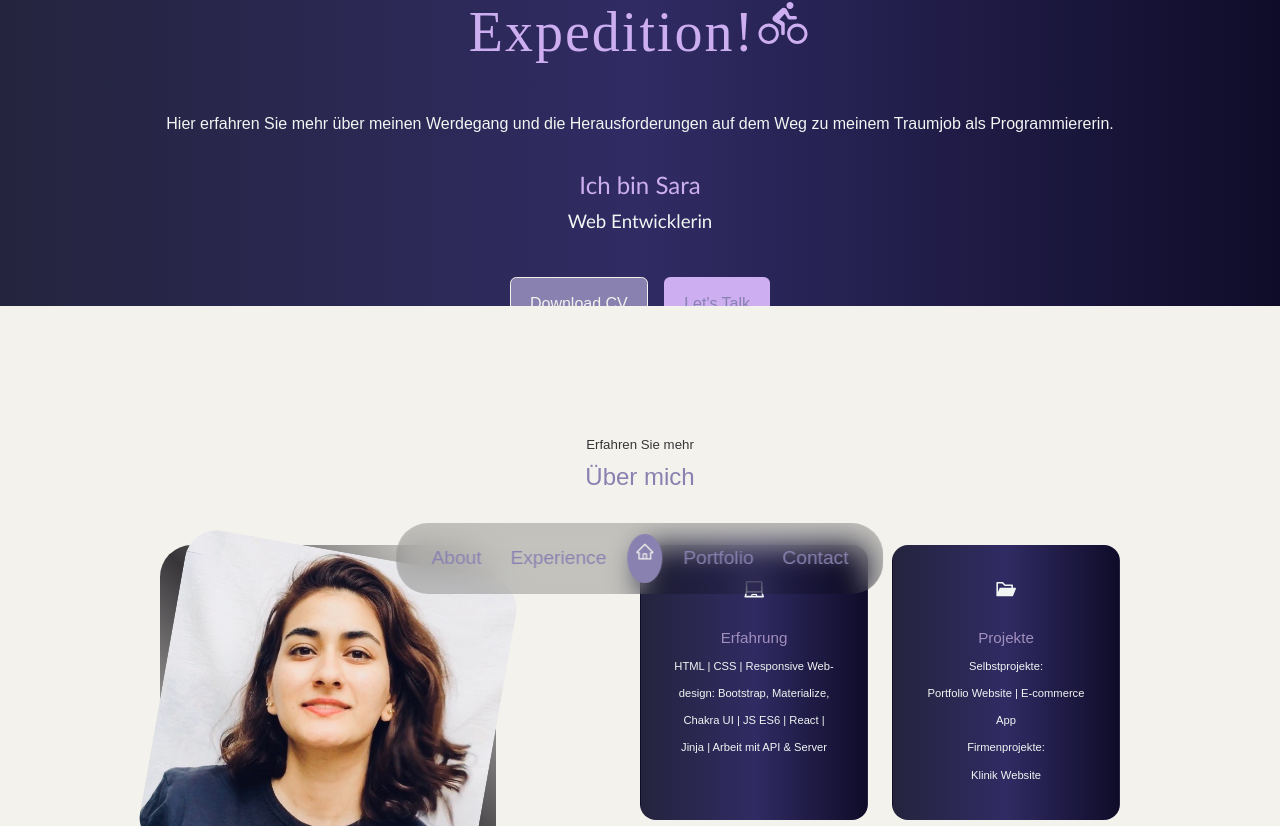
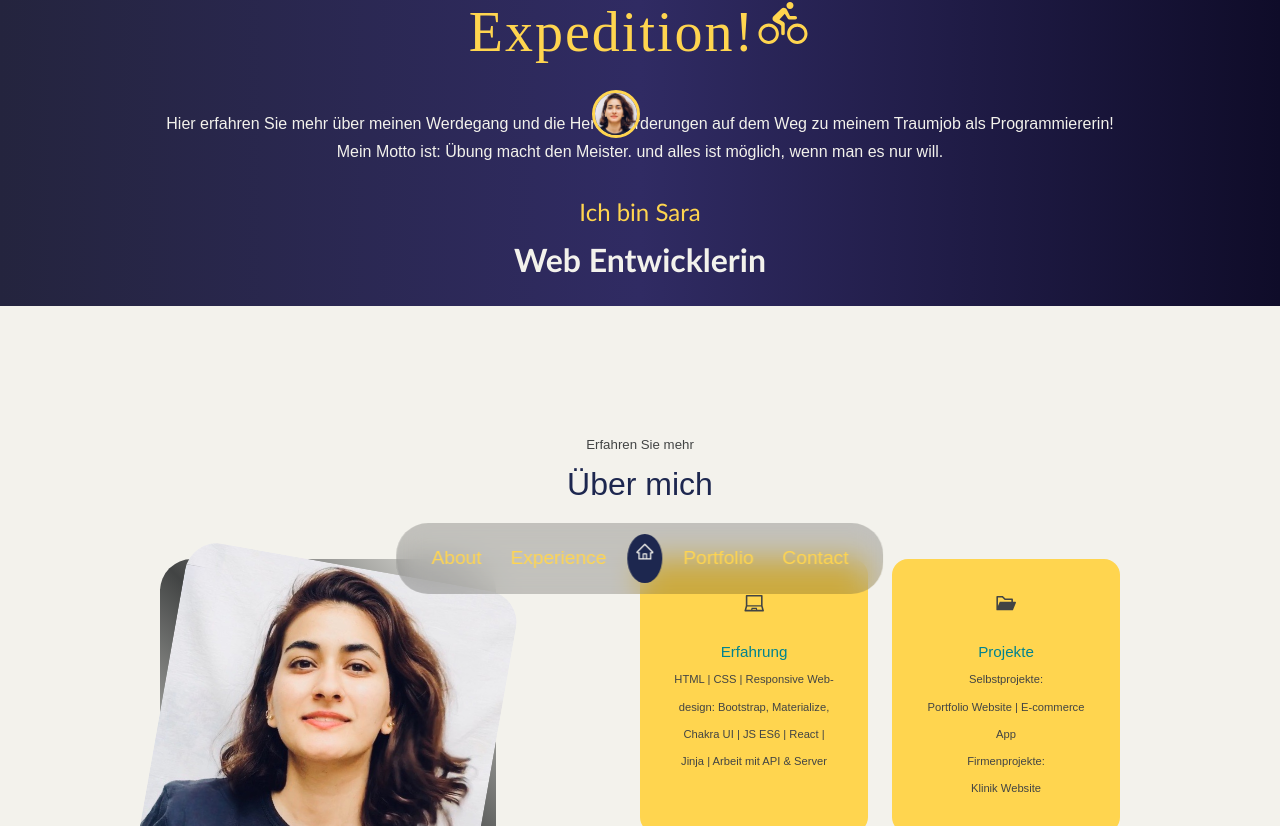
Before and after one commit to Sarah-Rz/mein-traumjob, a React (Create React App) app: page / in a window 1280 px wide. Shown: the part 174-1000 px from the top of the page. Built offline with nearby package versions, Linux system fonts and the light colour scheme; a web font is replaced by a local one.

Commit message:
hedaer changed

```diff
--- a/src/components/about/About.jsx
+++ b/src/components/about/About.jsx
@@ -42,7 +42,7 @@ const About = () => {
           </div>
           <div className="about__story">
           <p>
-          Hallo, mein Name ist Sara. Ich interessire mich für Frontend Web Entwicklung.
+          Hallo, mein Name ist Sara. Ich interessiere mich für Web Entwicklung.
           Im Januar 2022 habe ich zuerst mit Scrimba und dann mit FreeCodeCamp (interaktive Lern-Web-Plattform) angefangen zu programmieren.
           Ich habe einen langen Weg zurückgelegt, um endlich meinen Traumjob zu finden.
           Hier ist meine Geschichte, wie ich eine Entwicklerin wurde!
--- a/src/components/about/about.css
+++ b/src/components/about/about.css
@@ -35,10 +35,7 @@
 }
 
 .about__card {
-    background: #0f0c29;
-    background: -webkit-linear-gradient(to right, #24243e, #302b63, #0f0c29);
-    background: linear-gradient(to right, #24243e, #302b63, #0f0c29);
-
+   background: var(--color-bg);
 
     border: 1px solid transparent;
     border-radius: 1rem;
@@ -70,16 +67,18 @@
 
 .about__story {
     font-family: 'Poor Story', cursive;
-    font-size: 1.35rem;
+    font-size: 1.15rem;
     text-align: justify;
+    font-weight: bold;
 }
 
 .about__story-part-2 {
     font-family: 'Poor Story', cursive;
-    font-size: 1.35rem;
+    font-size: 1.15rem;
     width: 70%;
     margin: 20px auto;
     text-align: justify;
+    font-weight: bold;
     color: var(--color-dark);
 }
 
--- a/src/components/header/Header.jsx
+++ b/src/components/header/Header.jsx
@@ -1,7 +1,7 @@
 import React from 'react'
 import './header.css'
 import CTA from './CTA'
-import Me2 from "../../assets/Me2.jpg";
+import Me3 from "../../assets/Me3.jpg";
 import {IoIosBicycle} from 'react-icons/io'
 
 const Header = () => {
@@ -9,13 +9,14 @@ const Header = () => {
     <header>
       <div className="container header__container">
         <h1>Herzlich willkommen zu meiner Expedition!<IoIosBicycle/></h1>
-        <p className="text-lighter">Hier erfahren Sie mehr über meinen Werdegang und die Herausforderungen auf dem Weg zu meinem Traumjob als Programmiererin.</p>
+        <p className="text-sub">Hier erfahren Sie mehr über meinen Werdegang und die Herausforderungen auf dem Weg zu meinem Traumjob als Programmiererin!</p>
+        <p className="text-sub">Mein Motto ist: Übung macht den Meister. und alles ist möglich, wenn man es nur will.</p>
        <br />
-        <h2 className="text-light">Ich bin Sara</h2>
-        <div className="header-img">
-          <img src={Me2} alt="" />
+        <h3 className="text-light">Ich bin Sara</h3>
+        <div className="header-img-small">
+          <img src={Me3} alt="" />
         </div>
-        <h3 className="text-lighter">Web Entwicklerin</h3>
+        <h2 className="text-primary">Web Entwicklerin</h2>
         <CTA />
       </div>
     </header>
--- a/src/components/header/header.css
+++ b/src/components/header/header.css
@@ -6,6 +6,8 @@ header {
     background: #0f0c29;
     background: -webkit-linear-gradient(to right, #24243e, #302b63, #0f0c29);
     background: linear-gradient(to right, #24243e, #302b63, #0f0c29);
+
+
 
 }
 
@@ -28,7 +30,6 @@ header {
 .header__container > h2,h3 {
     font-family:'Trebuchet MS', 'Lucida Sans Unicode', 'Lucida Grande', 'Lucida Sans', Arial, sans-serif;
 }
-
 
 /* ==================== CTA ==================== */
 .cta {
@@ -71,16 +72,22 @@ header {
     padding: 5rem 1.5rem 1.5rem 1.5rem; */
 
 }
-.header-img {
-    width: 5rem;
-    height: 5rem;
+
+.header-img-small {
+    width: 3rem;
+    height: 3rem;
     position: absolute;
+    right: 30rem;
+    top: 12.5rem;
+
+}
+.header-img-small > img {
     border-radius: 50%;
-    right: -9rem;
-    top: -2rem;
+    border: 3px solid var(--color-bg);
+
 }
-.header-img > img {
-    border-radius: 50%;
+.text-sub {
+    color: var(--color-white);
 }
 
 /* ===================  (MEDIUM DEVICES) ======================== */
@@ -101,13 +108,10 @@ header {
         display: none;
 
     }
-    .header-img {
-        width: 5rem;
-        height: 5rem;
-        position: absolute;
-        border-radius: 50%;
-        right: -0.5rem;
-        top: -3rem;
+    .header-img-small {
+        right: 3.5rem;
+        top: 35.5rem;
+
     }
 
 }
--- a/src/components/nav/nav.css
+++ b/src/components/nav/nav.css
@@ -19,7 +19,7 @@ nav a {
     padding: 0.5rem;
     border-radius: 50%;
     display: flex;
-    color: var(--color-primary);
+    color: var(--color-bg);
     font-size: 1.2rem;
 }
 
--- a/src/components/portfolio/portfolio.css
+++ b/src/components/portfolio/portfolio.css
@@ -5,9 +5,7 @@
 }
 
 .portfolio__item {
-    background: #0f0c29;
-    background: -webkit-linear-gradient(to right, #24243e, #302b63, #0f0c29);
-    background: linear-gradient(to right, #24243e, #302b63, #0f0c29);
+    background: var(--color-bg);
     padding: 1.2rem;
     border-radius: 1.5rem;
     border: 1px solid transparent;
--- a/src/index.css
+++ b/src/index.css
@@ -12,13 +12,11 @@
 
 :root {
     --color-white: #f3f2ec;
-    --color-bg: #ccaef1 ;
-    --color-primary: #8981b0;
-    --color-primary-variant: rgb(36, 36, 65);
-    --color-dark: rgb(55, 53, 56);
-    --color-light: #a08fbc;
-    --color-lighter: #f2f5f3;
-
+    --color-bg: #ffd54f ;
+    --color-primary: #1d274f;
+    --color-primary-variant: rgb(49, 49, 75);
+    --color-dark: rgb(66, 68, 68);
+    --color-light: #00838f;
     --transition: all 400ms ease;
 
     --conatainer-width-lg: 75%;
@@ -51,7 +49,12 @@ h5 {
 h1 {
     font-size: 2.5rem;
 }
-
+h2 {
+    font-size: 2rem;
+}
+h3 {
+    font-size: 1.5rem;
+}
 section {
     margin-top: 8rem;
 }
@@ -61,6 +64,7 @@ section > h5 {
     text-align: center;
     color: var(--color-ligth);
 }
+
 
 section > h2 {
     color: var(--color-primary);
@@ -75,7 +79,8 @@ section > h2 {
 }
 
 .text-primary {
-    color: var(--color-primary);
+    color: var(--color-white);
+    font-weight: bold;
 }
 
 a {
```
Also changed, not shown: src/assets/Me2.jpg, src/assets/Me3.jpg (added).
